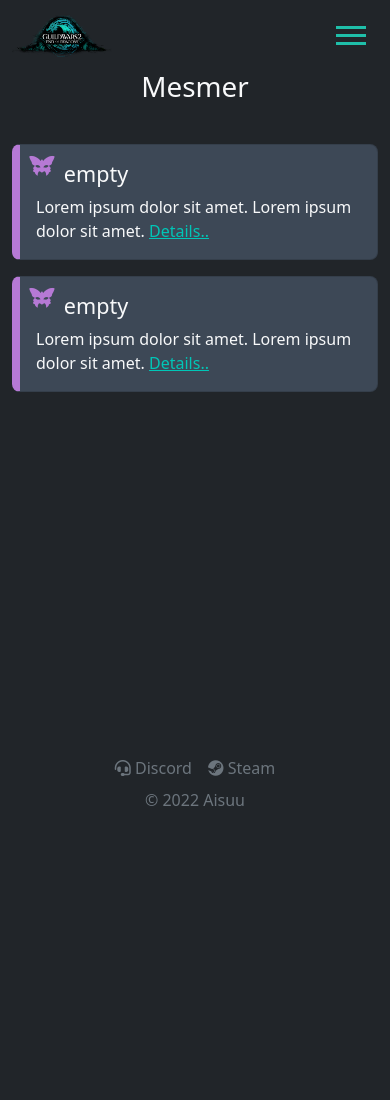
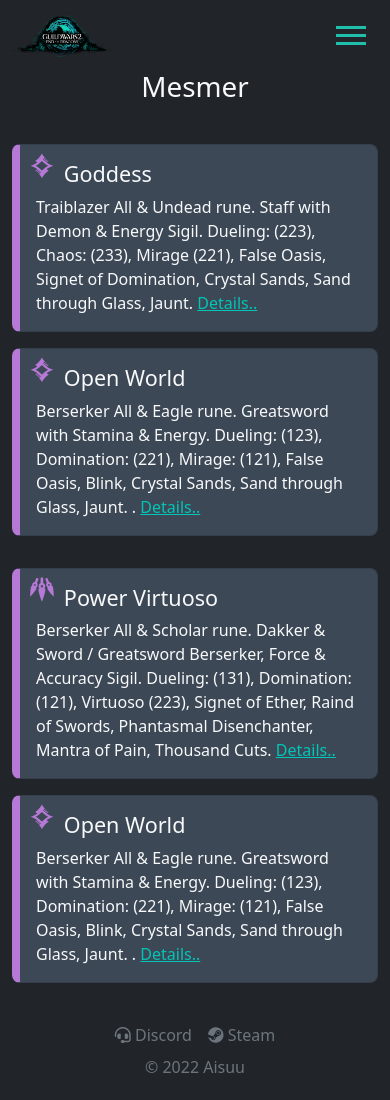
Before and after one commit to Aisuu-svk/GW2_builds, a plain HTML site: page src/mesmer.html in a window 390 px wide. Before the commit the page ends 844 px from the top, so only its background shows below. Drawn offline with nearby package versions, Linux system fonts and the light colour scheme.

Commit message:
27-01-2023_01

```diff
--- a/src/assets/css/font_style.css
+++ b/src/assets/css/font_style.css
@@ -28,6 +28,10 @@
  /* Better Font Rendering =========== */
  -webkit-font-smoothing: antialiased;
  -moz-osx-font-smoothing: grayscale;
+}
+
+.ic-virtuoso-gw:before {
+ content: "\e91d";
 }
 
 .ic-vindicator-gw:before {
--- a/src/mesmer.html
+++ b/src/mesmer.html
@@ -1,63 +1,33 @@
 <!DOCTYPE html>
 <html lang="en">
+
 <head>
   <meta charset="UTF-8" />
   <meta http-equiv="X-UA-Compatible" content="IE=edge" />
   <meta name="viewport" content="width=device-width, initial-scale=1.0" />
   <title>Mesmer</title>
   <!-- FAVICO -->
-    <link
-      rel="apple-touch-icon"
-      sizes="120x120"
-      href="./assets/images/images/apple-touch-icon.png"
-    />
-    <link
-      rel="icon"
-      type="image/png"
-      sizes="32x32"
-      href="./assets/images/images/favicon-32x32.png"
-    />
-    <link
-      rel="icon"
-      type="image/png"
-      sizes="16x16"
-      href="./assets/images/images/favicon-16x16.png"
-    />
+  <link rel="apple-touch-icon" sizes="120x120" href="./assets/images/images/apple-touch-icon.png" />
+  <link rel="icon" type="image/png" sizes="32x32" href="./assets/images/images/favicon-32x32.png" />
+  <link rel="icon" type="image/png" sizes="16x16" href="./assets/images/images/favicon-16x16.png" />
   <link rel="manifest" href="./assets/images/images/site.webmanifest" />
-    <link
-      rel="mask-icon"
-      href="./assets/images/safari-pinned-tab.svg"
-      color="#5bbad5"
-    />
+  <link rel="mask-icon" href="./assets/images/safari-pinned-tab.svg" color="#5bbad5" />
   <link rel="shortcut icon" href="./assets/images/favicon.ico" />
   <meta name="msapplication-TileColor" content="#232931" />
-    <meta
-      name="msapplication-config"
-      content="./assets/images/browserconfig.xml"
-    />
+  <meta name="msapplication-config" content="./assets/images/browserconfig.xml" />
   <meta name="theme-color" content="#ffffff" />
   <!-- /FAVICO -->
-    <link
-      href="https://cdn.jsdelivr.net/npm/bootstrap@5.1.3/dist/css/bootstrap.min.css"
-      rel="stylesheet"
-      integrity="sha384-1BmE4kWBq78iYhFldvKuhfTAU6auU8tT94WrHftjDbrCEXSU1oBoqyl2QvZ6jIW3"
-      crossorigin="anonymous"
-    />
-    <link
-      rel="stylesheet"
-      href="https://cdnjs.cloudflare.com/ajax/libs/font-awesome/6.1.1/css/all.css"
+  <link href="https://cdn.jsdelivr.net/npm/bootstrap@5.1.3/dist/css/bootstrap.min.css" rel="stylesheet"
+    integrity="sha384-1BmE4kWBq78iYhFldvKuhfTAU6auU8tT94WrHftjDbrCEXSU1oBoqyl2QvZ6jIW3" crossorigin="anonymous" />
+  <link rel="stylesheet" href="https://cdnjs.cloudflare.com/ajax/libs/font-awesome/6.1.1/css/all.css"
     integrity="sha512-1hsteeq9xTM5CX6NsXiJu3Y/g+tj+IIwtZMtTisemEv3hx+S9ngaW4nryrNcPM4xGzINcKbwUJtojslX2KG+DQ=="
-      crossorigin="anonymous"
-      referrerpolicy="no-referrer"
-    />
-    <link
-      rel="stylesheet"
-      href="https://cdn.jsdelivr.net/npm/bootstrap-icons@1.8.1/font/bootstrap-icons.css"
-    />
+    crossorigin="anonymous" referrerpolicy="no-referrer" />
+  <link rel="stylesheet" href="https://cdn.jsdelivr.net/npm/bootstrap-icons@1.8.1/font/bootstrap-icons.css" />
   <link rel="stylesheet" href="./assets/css/style.css" />
   <link rel="stylesheet" href="./assets/css/font_style.css" />
   <script src="./assets/js/main.js"></script>
 </head>
+
 <body class="bg-dark text-light">
   <wrapper class="d-flex flex-column">
     <!-- HEADER -->
@@ -68,15 +38,8 @@
             <a href="index.html" class="navbar-brand d-md-none">
               <img src="./assets/images/gw2_logo.png" width="100" alt="" />
             </a>
-              <button
-                class="navbar-toggler collapsed"
-                type="button"
-                data-bs-toggle="collapse"
-                data-bs-target="#navbarNav"
-                aria-controls="navbarNav"
-                aria-expanded="false"
-                aria-label="Toggle navigation"
-              >
+            <button class="navbar-toggler collapsed" type="button" data-bs-toggle="collapse" data-bs-target="#navbarNav"
+              aria-controls="navbarNav" aria-expanded="false" aria-label="Toggle navigation">
               <span class="toggler-icon top-bar"></span>
               <span class="toggler-icon middle-bar"></span>
               <span class="toggler-icon bottom-bar"></span>
@@ -85,11 +48,7 @@
               <ul class="navbar-nav mx-auto flex-row flex-wrap pt-2 pt-md-0">
                 <li class="nav-item">
                   <a href="index.html" class="navbar-brand d-none d-md-block">
-                      <img
-                        src="./assets/images/gw2_logo.png"
-                        width="130"
-                        alt=""
-                      />
+                    <img src="./assets/images/gw2_logo.png" width="130" alt="" />
                   </a>
                 </li>
                 <li class="nav-item col-6 col-sm-auto text-start">
@@ -100,9 +59,7 @@
                 </li>
                 <li class="nav-item col-6 col-sm-auto text-end">
                   <a class="nav-link" href="guardian.html">
-                      <i
-                        class="d-md-block d-none text-center fs-2 ic-guardian-gw"
-                      ></i>
+                    <i class="d-md-block d-none text-center fs-2 ic-guardian-gw"></i>
                     <span class="px-1 px-md-0">Guardian</span>
                     <i class="d-md-none text-center fs-2 ic-guardian-gw"></i>
                   </a>
@@ -115,9 +72,7 @@
                 </li>
                 <li class="nav-item col-6 col-sm-auto text-end">
                   <a class="nav-link" href="ranger.html">
-                      <i
-                        class="d-md-block d-none text-center fs-2 ic-ranger-gw"
-                      ></i>
+                    <i class="d-md-block d-none text-center fs-2 ic-ranger-gw"></i>
                     <span class="px-1 px-md-0">Ranger</span>
                     <i class="d-md-none text-center fs-2 ic-ranger-gw"></i>
                   </a>
@@ -130,39 +85,27 @@
                 </li>
                 <li class="nav-item col-6 col-sm-auto text-end">
                   <a class="nav-link" href="thief.html">
-                      <i
-                        class="d-md-block d-none text-center fs-2 ic-thief-gw"
-                      ></i>
+                    <i class="d-md-block d-none text-center fs-2 ic-thief-gw"></i>
                     <span class="px-1 px-md-0">Thief</span>
                     <i class="d-md-none text-center fs-2 ic-thief-gw"></i>
                   </a>
                 </li>
                 <li class="nav-item col-6 col-sm-auto text-start">
-                    <a
-                      class="nav-link active"
-                      aria-current="page"
-                      href="mesmer.html"
-                    >
+                  <a class="nav-link active" aria-current="page" href="mesmer.html">
                     <i class="d-md-block text-center fs-2 ic-mesmer-gw"></i>
                     <span class="px-1 px-md-0">Mesmer</span>
                   </a>
                 </li>
                 <li class="nav-item col-6 col-sm-auto text-end">
                   <a class="nav-link" href="necro.html">
-                      <i
-                        class="d-md-block d-none text-center fs-2 ic-necromancer-gw"
-                      ></i>
+                    <i class="d-md-block d-none text-center fs-2 ic-necromancer-gw"></i>
                     <span class="px-1 px-md-0">Necro</span>
-                      <i
-                        class="d-md-none text-center fs-2 ic-necromancer-gw"
-                      ></i>
+                    <i class="d-md-none text-center fs-2 ic-necromancer-gw"></i>
                   </a>
                 </li>
                 <li class="nav-item col-6 col-sm-auto text-start">
                   <a class="nav-link" href="element.html">
-                      <i
-                        class="d-md-block text-center fs-2 ic-elementalist-gw"
-                      ></i>
+                    <i class="d-md-block text-center fs-2 ic-elementalist-gw"></i>
                     <span class="px-1 px-md-0">Element</span>
                   </a>
                 </li>
@@ -181,81 +124,117 @@
         <div class="divider"></div>
         <!-- ROW 1 -->
         <div class="row">
-            <!-- empty 1-->
+          <!-- Goddess -->
           <div class="col-lg-6 col-12 mt-3 mt-sm-3 mt-md-3 mt-lg-0">
             <div class="b-mes card bg-cus-secondary">
               <div class="d-flex justify-content-between bd-highlight">
                 <div class="p-2 bd-highlight">
-                    <i class="mes ic-mesmer-gw fs-1"></i>
+                  <i class="mes ic-mirage-gw fs-1"></i>
                 </div>
                 <div class="pt-3 flex-fill bd-highlight">
-                    <h4>empty</h4>
+                  <h4>Goddess</h4>
                 </div>
                 <div class="p-2 pe-3 bd-highlight">
-                    <a
-                      title="Copy build"
-                      class="d-md-inline d-sm-none d-none"
-                      onclick="navigator.clipboard.writeText('[&DQEQLjElPjZLF0sXehZ6FksBNgH+AP4AiRKJEgAAAAAAAAAAAAAAAAAAAAA=]')"
-                      href="javascript://"
-                      ><span class="build-copy fa-regular fa-clone fs-4"></span
-                    ></a>
+                  <a title="Copy build" class="d-md-inline d-sm-none d-none"
+                    onclick="navigator.clipboard.writeText('[&DQcBOi0+OxruFW0BgQFpAeAVhQEHFmgBRhftEgAAAAAAAAAAAAAAAAAAAAA=]')"
+                    href="javascript://"><span class="build-copy fa-regular fa-clone fs-4"></span></a>
                 </div>
               </div>
               <div class="card-body pt-0">
-                  Lorem ipsum dolor sit amet.
-                  <span class="d-lg-none d-md-none"
-                    >Lorem ipsum dolor sit amet.</span
-                  >
-                  <a
-                    href="#"
-                    target="_blank"
-                    title="Details"
-                    class="build-webpage"
-                    >Details..</a
-                  >
+                Traiblazer All & Undead rune. Staff with Demon & Energy Sigil.
+                <span class="d-lg-none d-md-none">Dueling: (223), Chaos: (233), Mirage (221), False Oasis, Signet of
+                  Domination, Crystal Sands, Sand through Glass, Jaunt.</span>
+                <a href="#" target="_blank" title="Details" class="build-webpage">Details..</a>
               </div>
             </div>
           </div>
-            <!-- /empty -->
+          <!-- /Goddess -->
 
-            <!-- empty 1-->
+          <!-- Open World-->
           <div class="col-lg-6 col-12 mt-3 mt-sm-3 mt-md-3 mt-lg-0">
             <div class="b-mes card bg-cus-secondary">
               <div class="d-flex justify-content-between bd-highlight">
                 <div class="p-2 bd-highlight">
-                    <i class="mes ic-mesmer-gw fs-1"></i>
+                  <i class="mes ic-mirage-gw fs-1"></i>
                 </div>
                 <div class="pt-3 flex-fill bd-highlight">
-                    <h4>empty</h4>
+                  <h4>Open World</h4>
                 </div>
                 <div class="p-2 pe-3 bd-highlight">
-                    <a
-                      title="Copy build"
-                      class="d-md-inline d-sm-none d-none"
-                      onclick="navigator.clipboard.writeText('[&DQEQLjElPjZLF0sXehZ6FksBNgH+AP4AiRKJEgAAAAAAAAAAAAAAAAAAAAA=]')"
-                      href="javascript://"
-                      ><span class="build-copy fa-regular fa-clone fs-4"></span
-                    ></a>
+                  <a title="Copy build" class="d-md-inline d-sm-none d-none"
+                    onclick="navigator.clipboard.writeText('[&DQcBOQoaOxnuFW0BZQFpAeAVhQEHFmgBRhftEgAAAAAAAAAAAAAAAAAAAAA=]')"
+                    href="javascript://"><span class="build-copy fa-regular fa-clone fs-4"></span></a>
                 </div>
               </div>
               <div class="card-body pt-0">
-                  Lorem ipsum dolor sit amet.
-                  <span class="d-lg-none d-md-none"
-                    >Lorem ipsum dolor sit amet.</span
-                  >
-                  <a
-                    href="#"
-                    target="_blank"
-                    title="Details"
-                    class="build-webpage"
-                    >Details..</a
-                  >
+                Berserker All & Eagle rune. Greatsword with Stamina & Energy.
+                <span class="d-lg-none d-md-none">Dueling: (123), Domination: (221), Mirage: (121), False Oasis, Blink,
+                  Crystal Sands, Sand through Glass, Jaunt.
+                  .</span>
+                <a href="#" target="_blank" title="Details" class="build-webpage">Details..</a>
               </div>
             </div>
           </div>
-            <!-- /empty -->
+          <!-- /Open World -->
         </div>
         <!-- /ROW 1 -->
+        <div class="divider"></div>
+        <!-- ROW 2 -->
+        <div class="row">
+          <!-- Power Virtuoso -->
+          <div class="col-lg-6 col-12 mt-3 mt-sm-3 mt-md-3 mt-lg-0">
+            <div class="b-mes card bg-cus-secondary">
+              <div class="d-flex justify-content-between bd-highlight">
+                <div class="p-2 bd-highlight">
+                  <i class="mes ic-virtuoso-gw fs-1"></i>
+                </div>
+                <div class="pt-3 flex-fill bd-highlight">
+                  <h4>Power Virtuoso</h4>
+                </div>
+                <div class="p-2 pe-3 bd-highlight">
+                  <a title="Copy build" class="d-md-inline d-sm-none d-none"
+                    onclick="navigator.clipboard.writeText('[&DQcKGQEdQjojDwAA3RoAAI8BAABpAQAA5RoAAAAAAAAAAAAAAAAAAAAAAAA=]')"
+                    href="javascript://"><span class="build-copy fa-regular fa-clone fs-4"></span></a>
+                </div>
+              </div>
+              <div class="card-body pt-0">
+                Berserker All & Scholar rune. Dakker & Sword / Greatsword Berserker, Force & Accuracy Sigil.
+                <span class="d-lg-none d-md-none">Dueling: (131), Domination: (121), Virtuoso (223), Signet of Ether,
+                  Raind of Swords, Phantasmal Disenchanter, Mantra of Pain, Thousand Cuts.</span>
+                <a href="#" target="_blank" title="Details" class="build-webpage">Details..</a>
+              </div>
+            </div>
+          </div>
+          <!-- /Goddess -->
+
+          <!-- Open World-->
+          <div class="col-lg-6 col-12 mt-3 mt-sm-3 mt-md-3 mt-lg-0">
+            <div class="b-mes card bg-cus-secondary">
+              <div class="d-flex justify-content-between bd-highlight">
+                <div class="p-2 bd-highlight">
+                  <i class="mes ic-mirage-gw fs-1"></i>
+                </div>
+                <div class="pt-3 flex-fill bd-highlight">
+                  <h4>Open World</h4>
+                </div>
+                <div class="p-2 pe-3 bd-highlight">
+                  <a title="Copy build" class="d-md-inline d-sm-none d-none"
+                    onclick="navigator.clipboard.writeText('[&DQcBOQoaOxnuFW0BZQFpAeAVhQEHFmgBRhftEgAAAAAAAAAAAAAAAAAAAAA=]')"
+                    href="javascript://"><span class="build-copy fa-regular fa-clone fs-4"></span></a>
+                </div>
+              </div>
+              <div class="card-body pt-0">
+                Berserker All & Eagle rune. Greatsword with Stamina & Energy.
+                <span class="d-lg-none d-md-none">Dueling: (123), Domination: (221), Mirage: (121), False Oasis, Blink,
+                  Crystal Sands, Sand through Glass, Jaunt.
+                  .</span>
+                <a href="#" target="_blank" title="Details" class="build-webpage">Details..</a>
+              </div>
+            </div>
+          </div>
+          <!-- /Open World -->
+        </div>
+        <!-- /ROW 2 -->
         <div class="divider"></div>
       </div>
     </main>
@@ -263,29 +242,21 @@
     <footer class="py-3">
       <ul class="nav justify-content-center">
         <li class="nav-item">
-            <a
-              href="https://discord.com/users/179550470518341632"
-              class="nav-link px-2 text-muted"
-            >
-              <i class="fa-solid fa-headset"></i> Discord</a
-            >
+          <a href="https://discord.com/users/179550470518341632" class="nav-link px-2 text-muted">
+            <i class="fa-solid fa-headset"></i> Discord</a>
         </li>
         <li class="nav-item">
-            <a
-              href="https://steamcommunity.com/id/aisuu"
-              class="nav-link px-2 text-muted"
-              ><i class="fa-brands fa-steam"></i> Steam</a
-            >
+          <a href="https://steamcommunity.com/id/aisuu" class="nav-link px-2 text-muted"><i
+              class="fa-brands fa-steam"></i> Steam</a>
         </li>
       </ul>
       <p class="text-center text-muted">© 2022 Aisuu</p>
     </footer>
     <!-- /FOOTER -->
   </wrapper>
-    <script
-      src="https://cdn.jsdelivr.net/npm/bootstrap@5.1.3/dist/js/bootstrap.bundle.min.js"
+  <script src="https://cdn.jsdelivr.net/npm/bootstrap@5.1.3/dist/js/bootstrap.bundle.min.js"
     integrity="sha384-ka7Sk0Gln4gmtz2MlQnikT1wXgYsOg+OMhuP+IlRH9sENBO0LRn5q+8nbTov4+1p"
-      crossorigin="anonymous"
-    ></script>
+    crossorigin="anonymous"></script>
 </body>
+
 </html>
```
Also changed, not shown: src/assets/fonts/gw2-font.ttf, src/assets/fonts/gw2-font.woff, 2 other files. Lines whose indentation alone changed are shown as unchanged.
